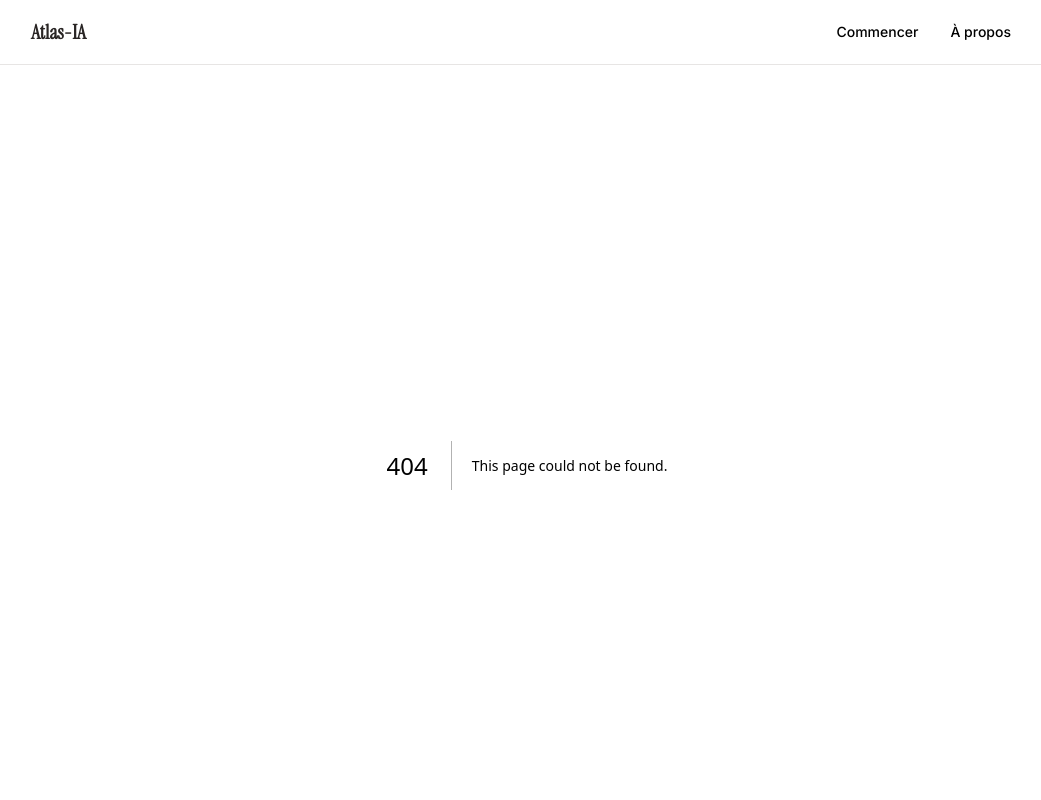
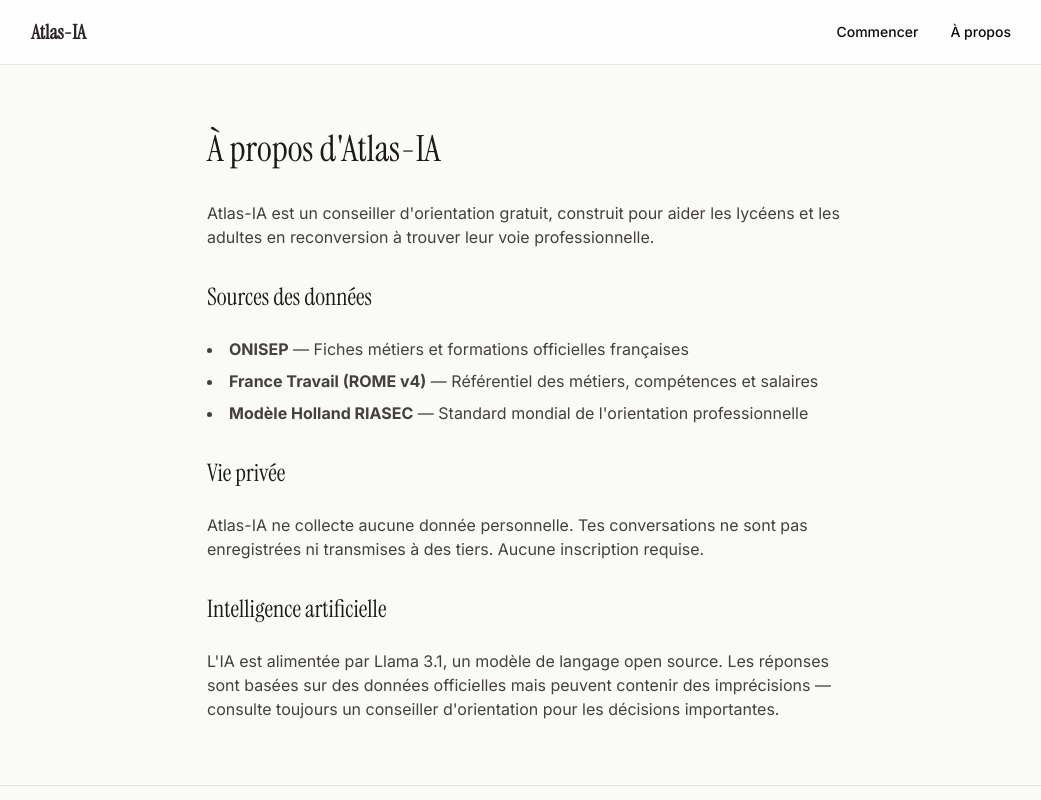
Before and after one commit to tropdinspi/atlas-ia, a Next.js app: page /a-propos in a window 1280 px wide. Before the commit this address had no page. Shown: the top 800 px of the page, without its empty margins (113-1154 px from the left). Built offline with nearby package versions, Linux system fonts and the light colour scheme.

Commit message:
feat: hub orientation et page à propos

```diff
--- /dev/null
+++ b/src/app/a-propos/page.tsx
@@ -0,0 +1,34 @@
+export default function AProposPage() {
+  return (
+    <div className="max-w-2xl mx-auto px-4 py-16">
+      <h1 className="font-serif text-4xl text-stone-900 mb-8">À propos d&apos;Atlas-IA</h1>
+
+      <div className="space-y-6 text-stone-700">
+        <p>
+          Atlas-IA est un conseiller d&apos;orientation gratuit, construit pour aider les lycéens
+          et les adultes en reconversion à trouver leur voie professionnelle.
+        </p>
+
+        <h2 className="font-serif text-2xl text-stone-900 mt-8">Sources des données</h2>
+        <ul className="space-y-2 list-disc list-inside">
+          <li><strong>ONISEP</strong> — Fiches métiers et formations officielles françaises</li>
+          <li><strong>France Travail (ROME v4)</strong> — Référentiel des métiers, compétences et salaires</li>
+          <li><strong>Modèle Holland RIASEC</strong> — Standard mondial de l&apos;orientation professionnelle</li>
+        </ul>
+
+        <h2 className="font-serif text-2xl text-stone-900 mt-8">Vie privée</h2>
+        <p>
+          Atlas-IA ne collecte aucune donnée personnelle. Tes conversations ne sont pas
+          enregistrées ni transmises à des tiers. Aucune inscription requise.
+        </p>
+
+        <h2 className="font-serif text-2xl text-stone-900 mt-8">Intelligence artificielle</h2>
+        <p>
+          L&apos;IA est alimentée par Llama 3.1, un modèle de langage open source.
+          Les réponses sont basées sur des données officielles mais peuvent contenir
+          des imprécisions — consulte toujours un conseiller d&apos;orientation pour les décisions importantes.
+        </p>
+      </div>
+    </div>
+  )
+}
--- /dev/null
+++ b/src/app/orientation/page.tsx
@@ -0,0 +1,52 @@
+import Link from 'next/link'
+import { Card, CardContent } from '@/components/ui/card'
+import { Button } from '@/components/ui/button'
+
+export default function OrientationPage() {
+  return (
+    <div className="max-w-3xl mx-auto px-4 py-16">
+      <h1 className="font-serif text-4xl text-stone-900 mb-4 text-center">
+        Par où commencer ?
+      </h1>
+      <p className="text-stone-600 text-center mb-12">
+        Deux façons de trouver ta voie avec Atlas-IA.
+      </p>
+
+      <div className="grid md:grid-cols-2 gap-6">
+        <Card className="border-stone-200 bg-white hover:border-emerald-300 transition-colors">
+          <CardContent className="pt-8 pb-6 flex flex-col items-center text-center gap-4">
+            <div className="w-12 h-12 rounded-full bg-emerald-50 flex items-center justify-center text-2xl">
+              🎯
+            </div>
+            <div>
+              <h2 className="font-serif text-2xl text-stone-900 mb-2">Quiz RIASEC</h2>
+              <p className="text-stone-600 text-sm mb-4">
+                30 questions · 8 min · Profil complet avec métiers adaptés
+              </p>
+            </div>
+            <Button className="bg-stone-900 hover:bg-stone-700 text-white w-full" asChild>
+              <Link href="/orientation/quiz">Commencer le quiz</Link>
+            </Button>
+          </CardContent>
+        </Card>
+
+        <Card className="border-stone-200 bg-white hover:border-emerald-300 transition-colors">
+          <CardContent className="pt-8 pb-6 flex flex-col items-center text-center gap-4">
+            <div className="w-12 h-12 rounded-full bg-blue-50 flex items-center justify-center text-2xl">
+              💬
+            </div>
+            <div>
+              <h2 className="font-serif text-2xl text-stone-900 mb-2">Chat libre</h2>
+              <p className="text-stone-600 text-sm mb-4">
+                Pose tes questions · Réponses instantanées · Sources officielles
+              </p>
+            </div>
+            <Button variant="outline" className="border-stone-300 w-full" asChild>
+              <Link href="/orientation/chat">Ouvrir le chat</Link>
+            </Button>
+          </CardContent>
+        </Card>
+      </div>
+    </div>
+  )
+}
```
